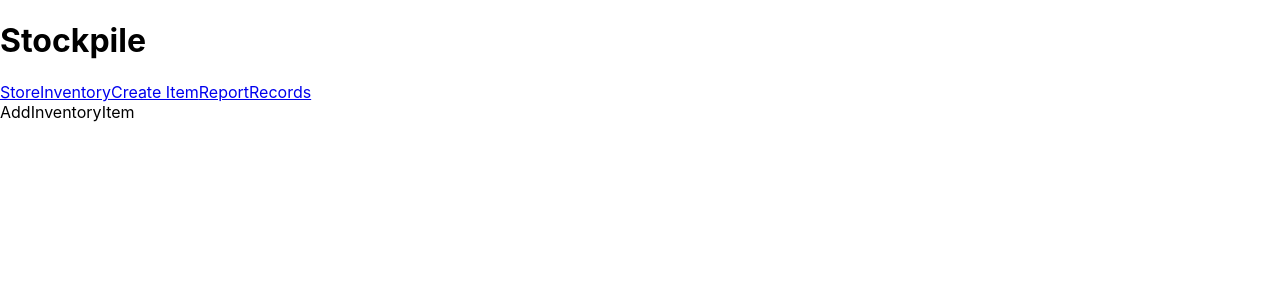
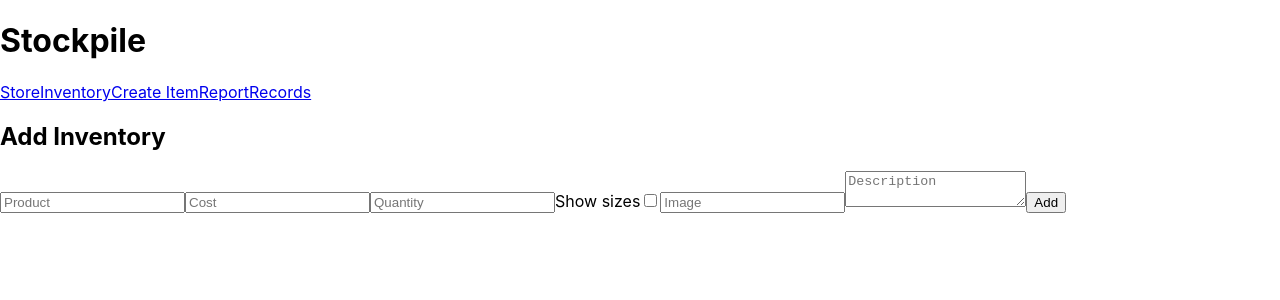
Before and after one commit to kylemaxwellcollins/stockpile, a React (Create React App) app: page /create in a window 1280 px wide. Shown: the top 300 px of the page. Built offline with nearby package versions, Linux system fonts and the light colour scheme.

Commit message:
added inventory item form :wrench:

```diff
--- a/src/components/AddInventoryItem.js
+++ b/src/components/AddInventoryItem.js
@@ -1,11 +1,14 @@
 import React from 'react'
+import InventoryItemForm from './InventoryItemForm';
+import { connect } from 'react-redux'
 
-const AddInventoryItem = () => {
+const AddInventoryItem = (props) => {
   return (
     <div>
-        AddInventoryItem
+        <h2>Add Inventory</h2>
+        <InventoryItemForm />
     </div>
   )
 }
 
-export default AddInventoryItem
+export default connect()(AddInventoryItem)
--- a/src/components/EditInventoryPage.js
+++ b/src/components/EditInventoryPage.js
@@ -3,7 +3,6 @@ import { removeInventory } from "../actions/inventory";
 import { connect } from "react-redux";
 
 const EditInventoryPage = props => {
-  console.log(props.match.params.id);
   return (
     <div>
       EditInventoryPage
--- /dev/null
+++ b/src/components/InventoryItemForm.js
@@ -0,0 +1,189 @@
+import React, { Component } from "react";
+
+export default class InventoryItemForm extends Component {
+  constructor(props) {
+    super(props);
+    this.state = {
+      sizesToggle: false,
+      product: "",
+      cost: "",
+      description: "",
+      quantity: "",
+      sizes: {
+        small: "",
+        medium: "",
+        large: "",
+        extraLarge: ""
+      },
+      image: "",
+      error: ""
+    };
+  }
+
+  onTextChange = e => {
+    this.setState({
+      [e.target.id]: e.target.value
+    });
+  };
+
+  onCostChange = e => {
+    const cost = e.target.value;
+    if (!cost || cost.match(/^\d{1,}(\.\d{0,2})?$/)) {
+      this.setState({
+        cost
+      });
+    }
+  };
+
+  onQuantityChange = e => {
+    const quantity = e.target.value;
+    if (!quantity || quantity.match(/^\d{1,}?$/))
+      this.setState({
+        [e.target.id]: parseInt(e.target.value)
+      });
+  };
+
+  onChecked = () => {
+    this.setState(prevState => {
+      return { sizesToggle: !prevState.sizesToggle };
+    });
+  };
+
+  onSizeChange = e => {
+    const quantity = e.target.value;
+    if (!this.state.sizes[quantity]) {
+      this.setState({
+        sizes: {
+          ...this.state.sizes,
+          [e.target.id]: ""
+        }
+      });
+    }
+    if (!quantity || quantity.match(/^\d{1,}?$/))
+      this.setState({
+        sizes: {
+          ...this.state.sizes,
+          [e.target.id]: parseInt(e.target.value)
+        }
+      });
+  };
+
+  onSubmit = e => {
+    e.preventDefault();
+    if (!this.state.product || !this.state.cost || !this.state.quantity) {
+      this.setState({
+        error: "Please provide the product name, cost and quantity"
+      });
+      } else if (
+        this.state.sizesToggle &&
+        this.state.quantity !==
+          (this.state.sizes.small +
+            this.state.sizes.medium +
+            this.state.sizes.large +
+            this.state.sizes.extraLarge)
+      ) {
+        this.setState({
+          error: "Make sure your sizes match your quantity"
+        });
+    } else {
+      this.setState({
+        error: ''
+      })
+      console.log(this.state.quantity);
+    }
+  };
+  render() {
+    const {
+      onSubmit,
+      onTextChange,
+      onCostChange,
+      onQuantityChange,
+      onChecked,
+      onSizeChange,
+      state
+    } = this;
+    return (
+      <div>
+        {state.error && <p>{state.error}</p>}
+        <form action="" onSubmit={onSubmit}>
+          <input
+            type="text"
+            placeholder="Product"
+            id="product"
+            value={state.product}
+            onChange={onTextChange}
+          />
+          <input
+            type="text"
+            placeholder="Cost"
+            id="cost"
+            value={state.cost}
+            onChange={onCostChange}
+          />
+          <input
+            type="text"
+            placeholder="Quantity"
+            id="quantity"
+            value={state.quantity}
+            onChange={onQuantityChange}
+          />
+          <label htmlFor="sizeToggle">Show sizes</label>
+          <input
+            type="checkbox"
+            name="sizeToggle"
+            id="sizeToggle"
+            onChange={onChecked}
+            checked={this.state.sizesToggle}
+          />
+
+          {state.sizesToggle && (
+            <div>
+              <input
+                type="text"
+                placeholder="Small"
+                id="small"
+                value={state.sizes.small}
+                onChange={onSizeChange}
+              />
+              <input
+                type="text"
+                placeholder="Medium"
+                id="medium"
+                value={state.sizes.medium}
+                onChange={onSizeChange}
+              />
+              <input
+                type="text"
+                placeholder="Large"
+                id="large"
+                value={state.sizes.large}
+                onChange={onSizeChange}
+              />
+              <input
+                type="text"
+                placeholder="Extra Large"
+                id="extraLarge"
+                value={state.sizes.extraLarge}
+                onChange={onSizeChange}
+              />
+            </div>
+          )}
+          <input
+            type="text"
+            placeholder="Image"
+            id="image"
+            value={state.image}
+            onChange={onTextChange}
+          />
+          <textarea
+            placeholder="Description"
+            id="description"
+            value={state.description}
+            onChange={onTextChange}
+          />
+          <button>Add</button>
+        </form>
+      </div>
+    );
+  }
+}
```
